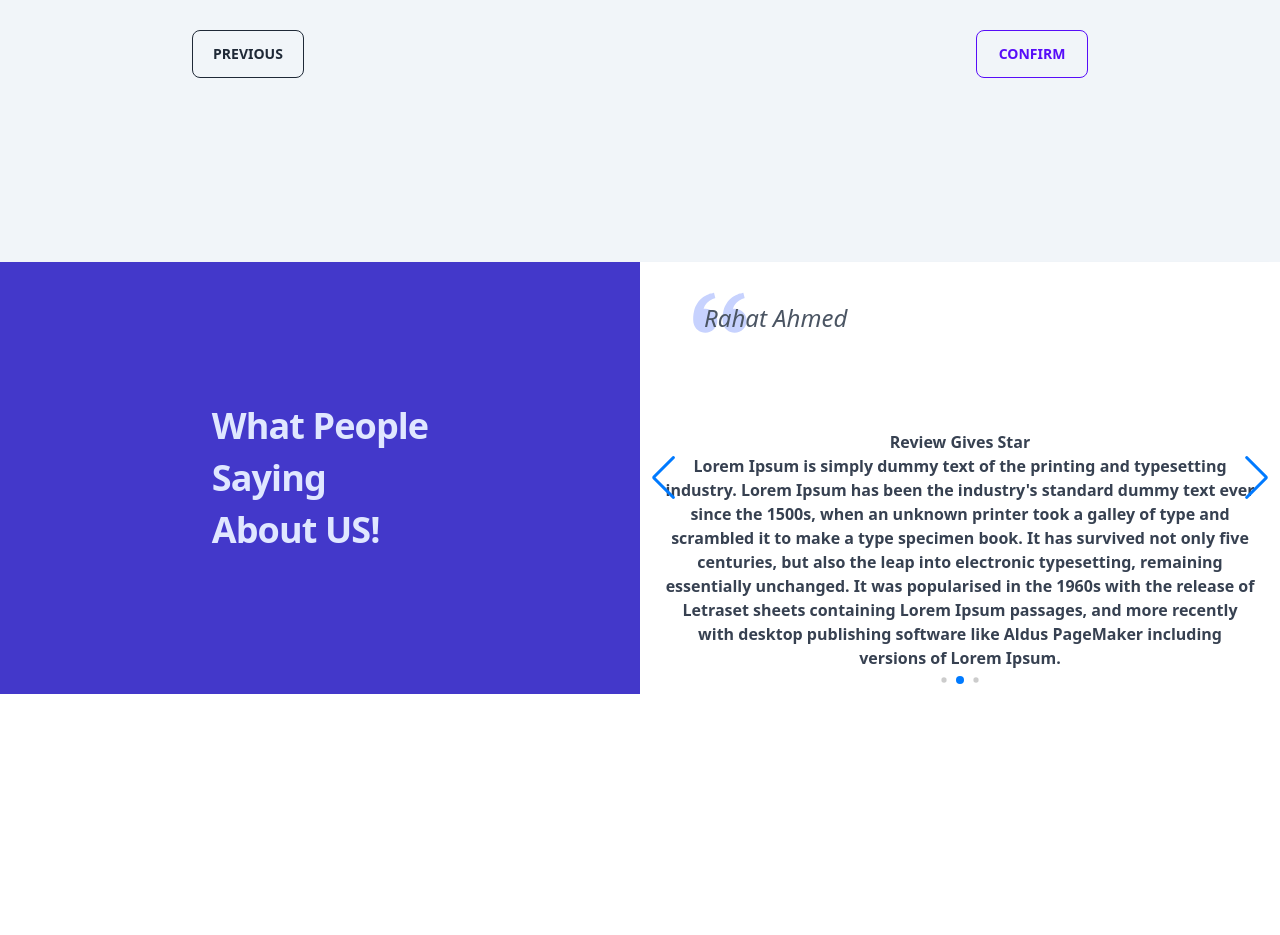
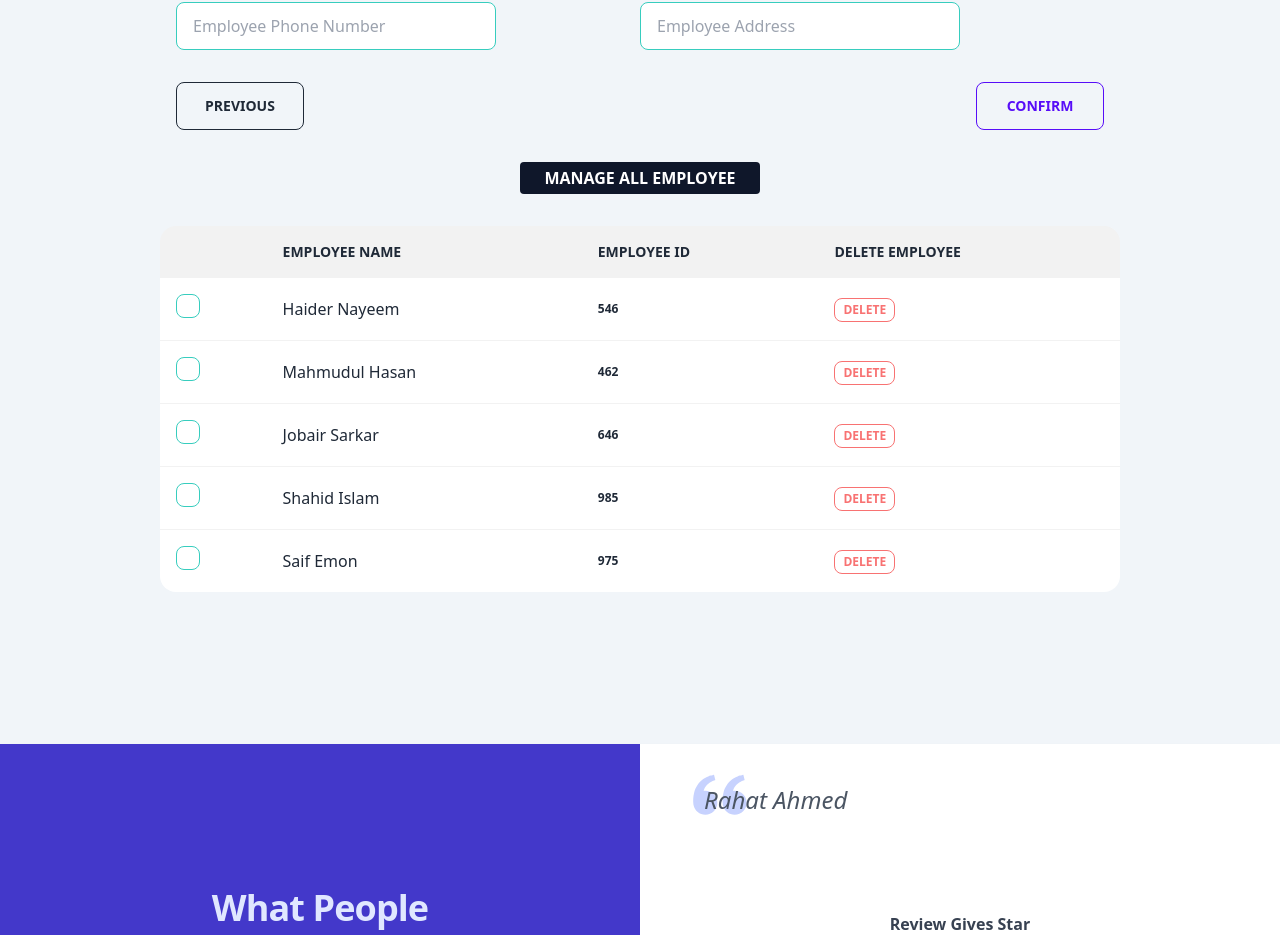
Before and after one commit to Fisheries-Management-System/fisheries-management-system-client, a React (Create React App) app: page / in a window 1280 px wide. Shown: the part 540-1475 px from the top of the page. Before the commit the page ends 1234 px from the top, so only its background shows below. Built offline with nearby package versions, Linux system fonts and the light colour scheme.

Commit message:
design manage all employee

```diff
--- /dev/null
+++ b/public/employee.json
@@ -0,0 +1,22 @@
+[
+    {
+      "_id": "546",
+      "name": "Haider Nayeem"
+    },
+    {
+      "_id": "462",
+      "name": "Mahmudul Hasan"
+    },
+    {
+      "_id": "646",
+      "name": "Jobair Sarkar"
+    },
+    {
+      "_id": "985",
+      "name": "Shahid Islam"
+    },
+    {
+      "_id": "975",
+      "name": "Saif Emon"
+    }
+  ]
--- a/src/Components/AddEmployee/AddEmployee.jsx
+++ b/src/Components/AddEmployee/AddEmployee.jsx
@@ -6,14 +6,14 @@ const AddEmployee = () => {
     return (
         <div>
             <div className="container">
-                <h1 class="step step-neutral text-center text-slate-900 text-xl my-4 font-bold">ADD EMPLOYEE</h1>
+                <h1 class="bg-slate-900 w-40 mx-auto py-1 rounded  text-center text-white my-8 font-bold">ADD EMPLOYEE</h1>
             <ul class="steps w-full">
                <li data-content="1" class="step step-neutral text-slate-900 text-sm font-bold"><span className=" text-green-400 text-2xl">< BiBookmark/> </span>EMPLOYEE</li>
                <li data-content="2" class="step step-neutral text-slate-900 text-sm font-bold"><span className=" text-green-400 text-2xl">< FiUserPlus/> </span> ACCOUNT</li>
                <li data-content="3" class="step step-neutral text-slate-900 text-sm font-bold"><span className=" text-green-400 text-2xl">< MdOutlineConfirmationNumber/> </span>CONFIRM</li>
 
            </ul>
-             <div className="my-4 mx-48">
+             <div className="my-8 mx-44">
                 <form>
                     <div className="grid grid-cols-2">
                 <div>
--- a/src/Components/HomePage/Testimonial/Review.jsx
+++ b/src/Components/HomePage/Testimonial/Review.jsx
@@ -9,11 +9,13 @@ import "swiper/css/navigation";
 import "swiper/css/pagination";
 import "swiper/css/scrollbar";
 import AddEmployee from "../../AddEmployee/AddEmployee";
+import ManageEmployee from "../../ManageEmployee/ManageEmployee";
 
 const Review = () => {
   return (
     <>
     <AddEmployee></AddEmployee>
+    <ManageEmployee></ManageEmployee>
       <div className="pt-28">
         <div className="mt-10  container mx-auto bg-white flex flex-col md:flex-row shadow-lg overflow-hidden ">
           <div className=" w-[100%] relative hidden  py-2 md:py-24 bg-indigo-700 md:w-1/2 lg:flex flex-col item-center justify-center">
--- /dev/null
+++ b/src/Components/ManageEmployee/ManageEmployee.jsx
@@ -0,0 +1,54 @@
+import React, { useEffect, useState } from 'react';
+
+const ManageEmployee = () => {
+    const [employees, setEmployees] = useState([]);
+    useEffect(() => {
+        fetch('employee.json')
+        .then(res => res.json())
+        .then(data => setEmployees(data))
+    }, [])
+    return (
+        <div className="">
+            <h1 className=" bg-slate-900 w-60 mx-auto py-1 rounded  text-center text-white my-8 font-bold">MANAGE ALL EMPLOYEE</h1>
+            <div class="w-full ">
+  <table class="table w-3/4 mx-auto ">
+
+    <thead>
+      <tr>
+        <th></th>
+        <th className="text-sm font-bold">EMPLOYEE NAME</th>
+        <th className="text-sm font-bold">EMPLOYEE ID</th>
+        <th className="text-sm font-bold">DELETE EMPLOYEE</th>
+
+      </tr>
+    </thead>
+    <tbody>
+
+      {
+        employees.map(employee => <tr key={employee._id}>
+            <th>
+              <label>
+                <input type="checkbox" class="checkbox checkbox-accent" />
+              </label>
+            </th>
+            <td className=" ">
+              {employee.name}
+            </td>
+            <td className="text-xs font-bold">
+             {employee._id}
+            </td>
+
+            <th>
+              <button class="btn btn-outline btn-error  btn-xs">Delete</button>
+            </th>
+          </tr>)
+      }
+
+    </tbody>
+  </table>
+</div>
+        </div>
+    );
+};
+
+export default ManageEmployee;
```
